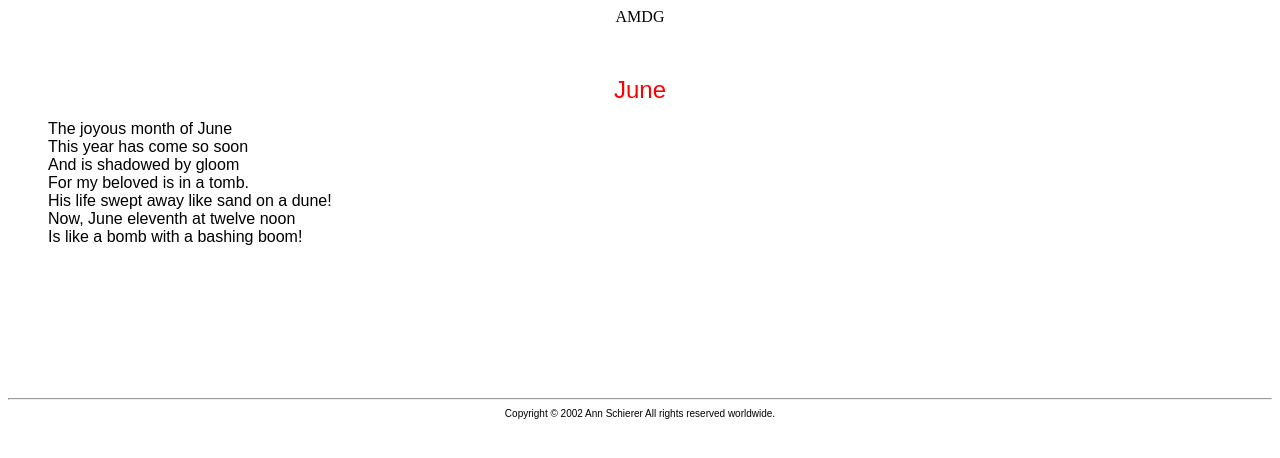
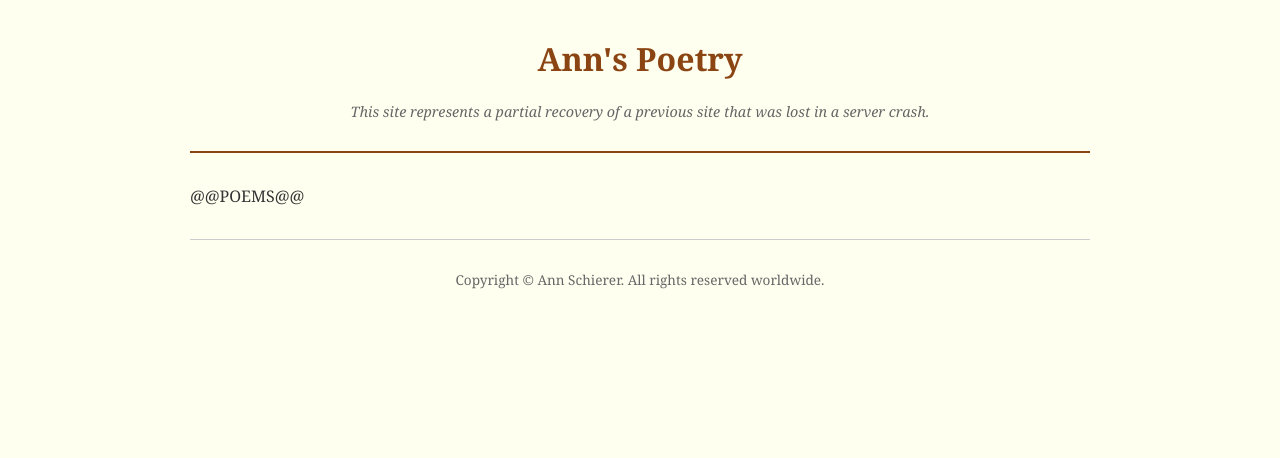
Before and after one commit to lschierer/schierer.org, a plain HTML site: page templates/ann-index.html in a window 1280 px wide. Drawn offline with Linux system fonts and the light colour scheme.

Commit message:
feat: static nginx site split out of RUT
Family home pages (archives and Ann's poems) now build into a plain nginx
container. PHP and server config are stripped from the archives at build
time, Ann's index pages are generated, and /~luke redirects to
luke.schierer.org.

```diff
--- a/content/ann/poems/June.html
+++ b/templates/ann-index.html
@@ -1,54 +1,75 @@
-<!DOCTYPE html PUBLIC "-//W3C//DTD XHTML 1.0 Transitional//EN"
-"http://www.w3.org/TR/xhtml1/DTD/xhtml1-transitional.dtd">
-<html>
-	<head>
-	 			<title>June</title>
-		</head>
-		<center>AMDG</center>
-		<HTML>
-    <HEAD>
-       <META HTTP-EQUIV="Content-Type" CONTENT="text/html; charset=iso-8859-1">
-       <META NAME="Author" CONTENT="Ann Schierer">
-       <META NAME="Keywords" CONTENT="poetry">
-       <TITLE>June</TITLE>
-    </HEAD>
-    <BODY TEXT="#000000" BGCOLOR="#FFFFFF">
-        <font face="Arial,Geneva,Helvetica">
-<p>&nbsp;
-<p>
-            <center>
-                <font size="+2" color=red>
-                    June
-                </font>
-            </center>
-            <blockquote>
-                <p>
-                <p>
-                <p>
-                <p>
-                The joyous month of June<br>
-                This year has come so soon<br>
-                And is shadowed by gloom<br>
-                For my beloved is in a tomb.<br>
-                His life swept away like sand on a dune!<br>
-                Now, June eleventh at twelve noon<br>
-                Is like a bomb with a bashing boom!<br>
-                <p>
-            </blockquote>
-        </font>
-        <p>&nbsp;
-        <p>&nbsp;
-        <p>&nbsp;
-        <p>&nbsp;
-        <p>
-        <hr>
-        <center>
-            <font size=-2 face="Arial,Geneva,Helvetica">
-               Copyright &copy; 2002 Ann Schierer
-                All rights reserved worldwide.
-            </font>
-        </center>
-    </BODY>
-</HTML>
+<!DOCTYPE html>
+<html lang="en">
+<head>
+  <meta charset="UTF-8">
+  <meta name="viewport" content="width=device-width, initial-scale=1.0">
+  <title>Ann's Poetry</title>
+  <style>
+    body {
+      font-family: Georgia, "Times New Roman", serif;
+      max-width: 900px;
+      margin: 0 auto;
+      padding: 1rem;
+      background-color: #fffff0;
+      color: #333;
+    }
+    header {
+      text-align: center;
+      border-bottom: 2px solid #8b4513;
+      padding-bottom: 1rem;
+      margin-bottom: 2rem;
+    }
+    header h1 {
+      color: #8b4513;
+      font-size: 2rem;
+    }
+    header p.note {
+      font-style: italic;
+      color: #666;
+      font-size: 0.9em;
+    }
+    .poem-list {
+      columns: 3 200px;
+      column-gap: 2rem;
+      list-style: none;
+      padding: 0;
+      margin: 0;
+    }
+    .poem-list li {
+      break-inside: avoid;
+      padding: 0.3rem 0;
+    }
+    .poem-list a {
+      color: #8b4513;
+      text-decoration: none;
+    }
+    .poem-list a:hover {
+      text-decoration: underline;
+    }
+    footer {
+      margin-top: 2rem;
+      border-top: 1px solid #ccc;
+      padding-top: 1rem;
+      text-align: center;
+      font-size: 0.85em;
+      color: #666;
+    }
+  </style>
+</head>
+<body>
+  <header>
+    <h1>Ann's Poetry</h1>
+    <p class="note">This site represents a partial recovery of a previous site that was lost in a server crash.</p>
+  </header>
 
-	</html>
+  <main>
+<ul class="poem-list">
+@@POEMS@@
+</ul>
+  </main>
+
+  <footer>
+    <p>Copyright &copy; Ann Schierer. All rights reserved worldwide.</p>
+  </footer>
+</body>
+</html>
```
Also changed, not shown: site/index.html (added, +34 -0 lines), 9 other files.
